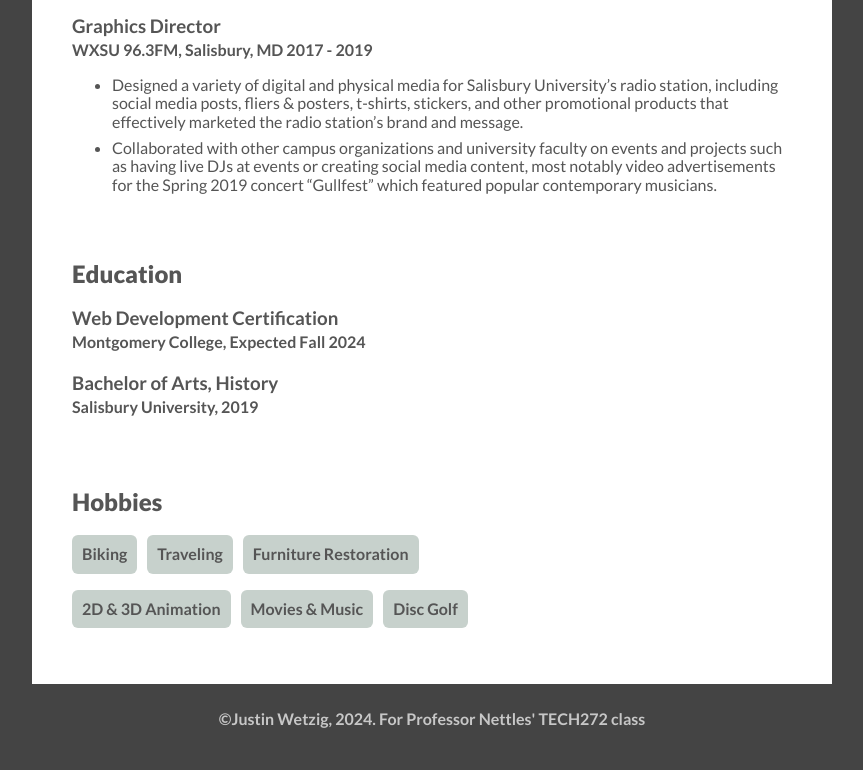
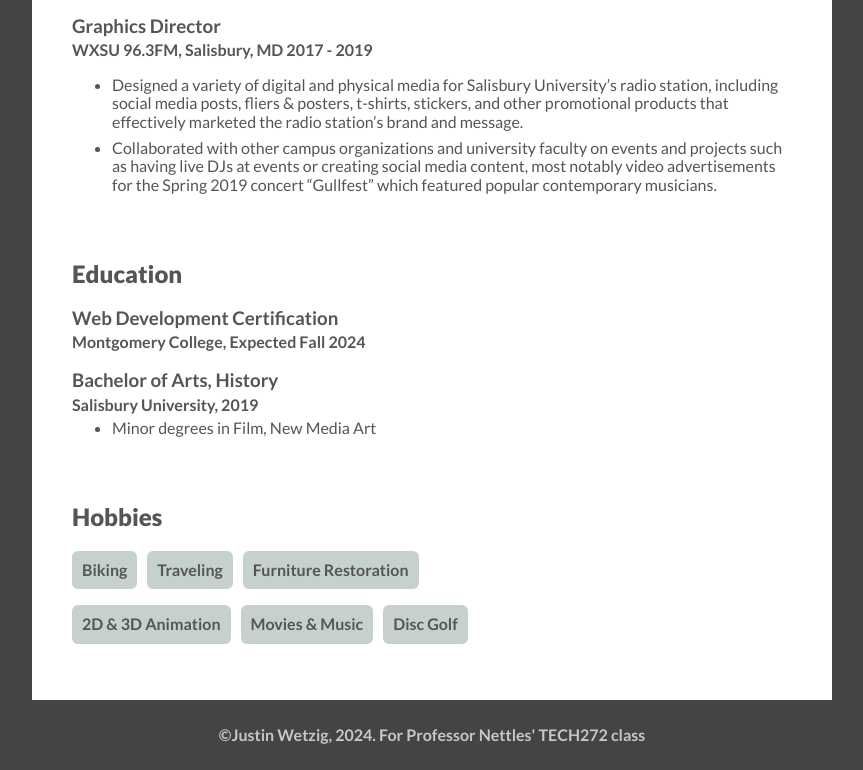
Before and after one commit to jmwetzig/justin-wetzig-resume, a plain HTML site: page index.html in a window 1280 px wide. Shown: the part 1509-2279 px from the top of the page, without its empty margins (208-1071 px from the left). Drawn offline with Linux system fonts and the light colour scheme.

Commit message:
fixed education

```diff
--- a/css/resume.css
+++ b/css/resume.css
@@ -43,9 +43,8 @@
 		#experience h4 + p {margin-top:0;}
 
 		#education h3 {margin-bottom:4px;}
-		#education h4 {margin-top:0;}
-
-		#affliliations ul {list-style-type: none; padding:0;}
+		#education h4 {margin-top:0; margin-bottom:0;}
+		#education ul {margin-top:5px;}
 
 		#hobbies {padding-bottom:40px;}
 
--- a/index.html
+++ b/index.html
@@ -104,6 +104,7 @@
 
 				<h3>Bachelor of Arts, History</h3>
 				<h4>Salisbury University, <time dateime="2019">2019</time></h4>
+				<ul><li>Minor degrees in Film, New Media Art</li></ul>
 		</section>
 
 		<section id="hobbies">
```
